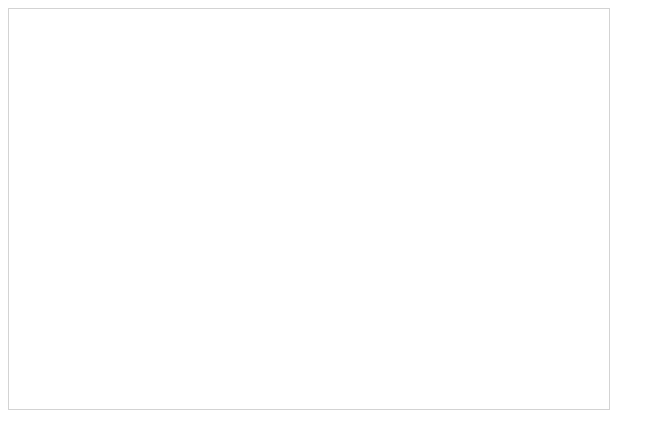
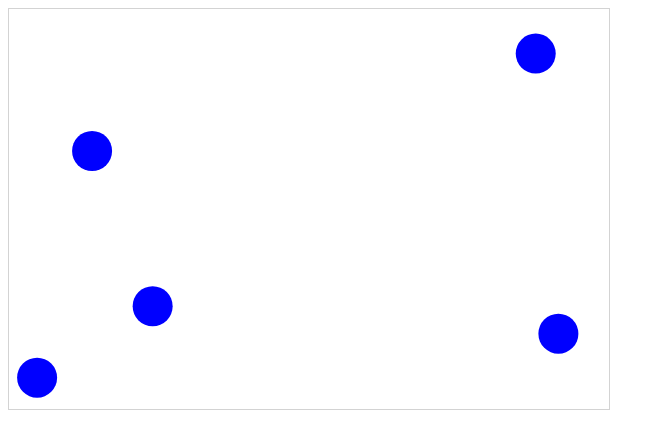
Before and after one commit to minhat0810/GameTraining, a plain HTML site: page Phase1/Basic_game_math_and_physics/Vectors_speed_velocity/index.html in a window 1280 px wide. Shown: the whole page, without its empty margins (0-665 px from the left). Drawn offline with Linux system fonts and the light colour scheme; the site is published under a folder, as on GitHub Pages, so addresses that start at the root find nothing.

Commit message:
vector_grativy_velocity

```diff
--- a/Phase1/Basic_game_math_and_physics/Vectors_speed_velocity/index.html
+++ b/Phase1/Basic_game_math_and_physics/Vectors_speed_velocity/index.html
@@ -7,6 +7,6 @@
 </head>
 <body>
     <canvas id="gameCanvas" width="600" height="400" style="border:1px solid lightgrey;" ></canvas>
-    <script src="/Phase1/Basic_game_math_and_physics/Vectors_speed_velocity/script.js"></script>
+    <script src="./script.js"></script>
 </body>
 </html>
```
Also changed, not shown: Phase1/Basic_game_math_and_physics/Vectors_speed_velocity/README.md (added).
